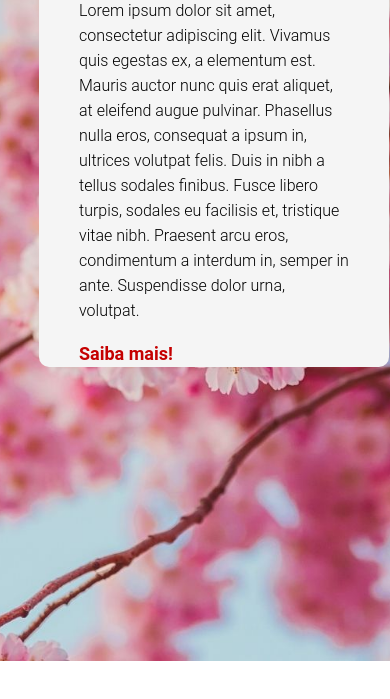
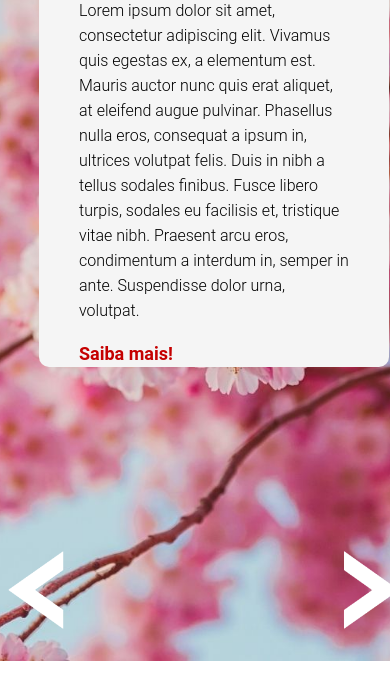
Before and after one commit to Botelho-Marcelo-Dev/projeto-slide, a plain HTML site: page index.html in a window 390 px wide. Shown: the part 183-882 px from the top of the page. Drawn offline with Linux system fonts and the light colour scheme.

Commit message:
Update style.css

```diff
--- a/css/style.css
+++ b/css/style.css
@@ -174,7 +174,7 @@ section .sectionTudo.selecionada {
 
     .setas {
         position: relative;
-        top: 150px;
+        bottom: 110px;
     }
 
     .seta-direita {
```
